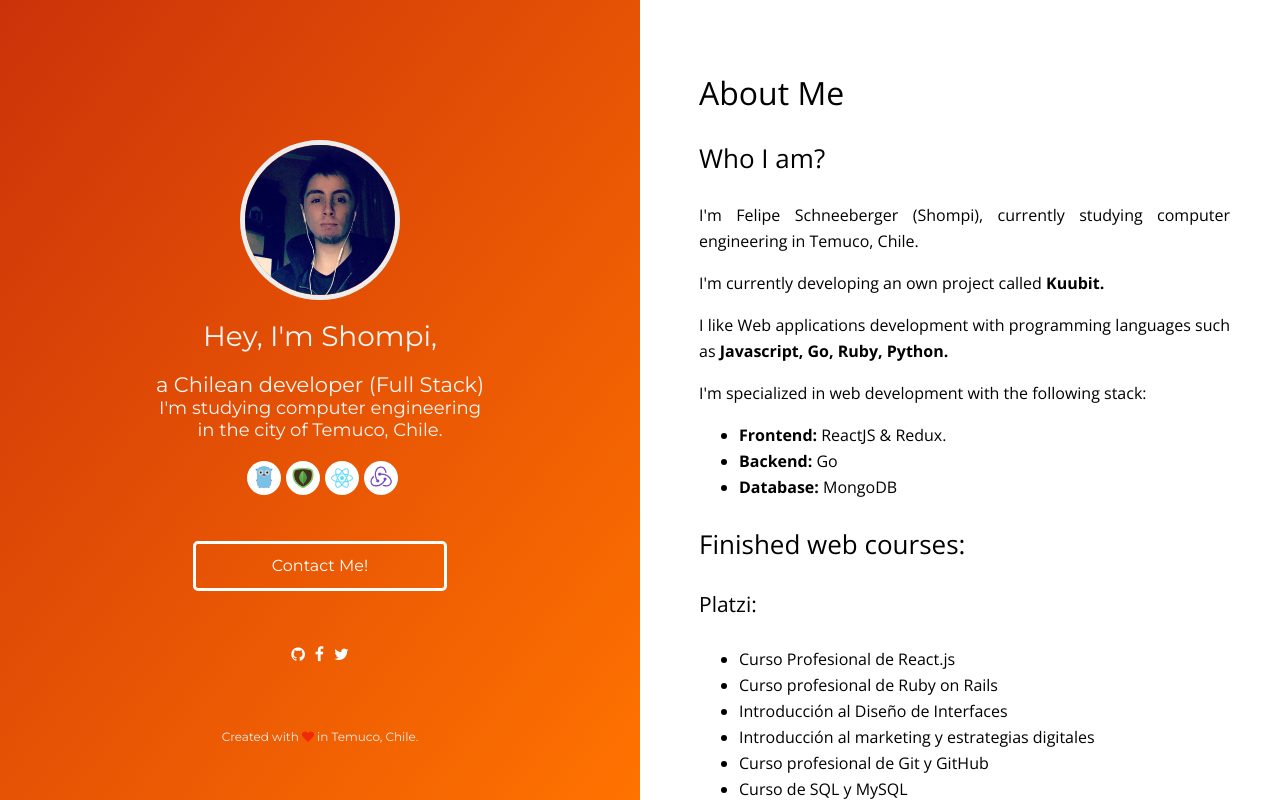
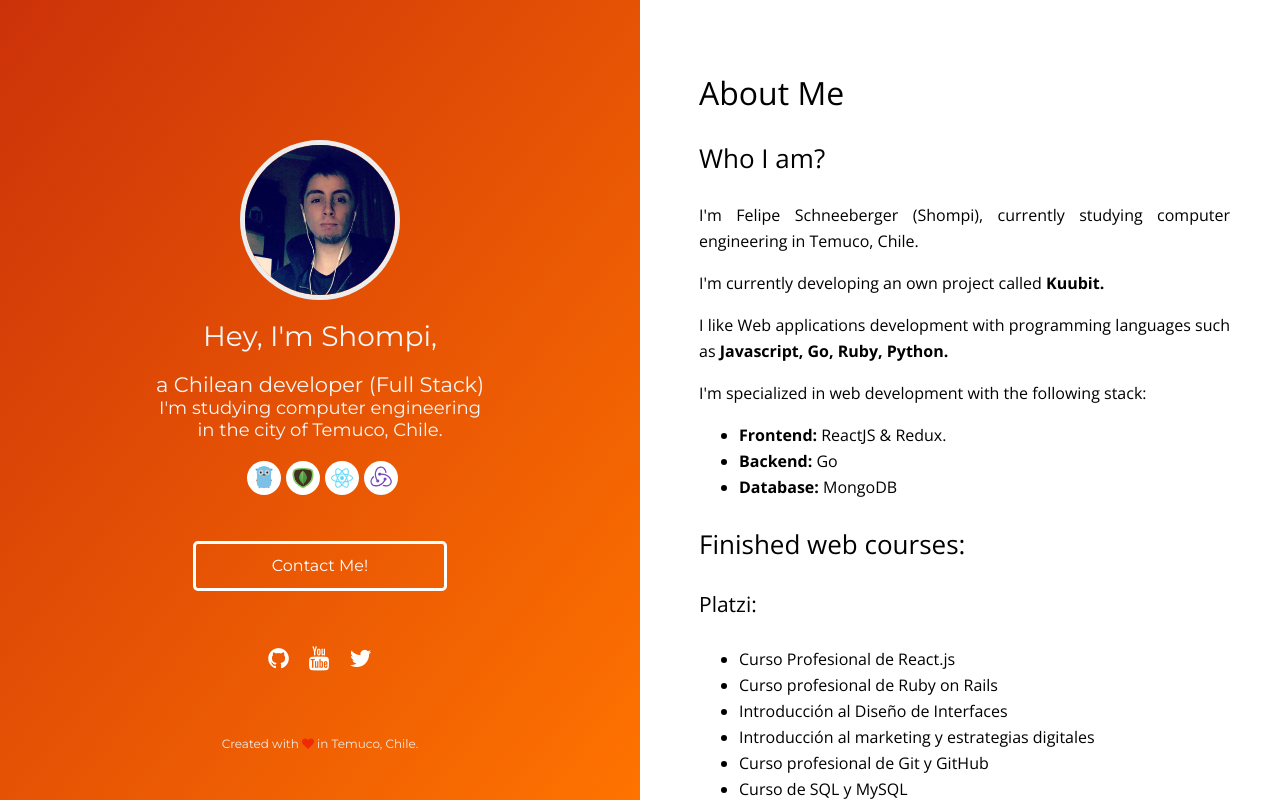
Before and after one commit to itsshompi/itsshompi-page, a React (Create React App) app: page / in a window 1280 px wide. Built offline with nearby package versions, Linux system fonts and the light colour scheme.

Commit message:
Left block ready

```diff
--- a/src/App.css
+++ b/src/App.css
@@ -138,8 +138,15 @@
 }
 .footer ul li a {
   text-decoration: none;
-  padding: 5px;
+  cursor: pointer;
+  padding: 5px 10px;
   color: #fff;
+  font-size: 24px;
+  transition: 0.3s;
+}
+.footer ul li a:hover {
+  transition: 0.3s;
+  color: #cdcdcd;
 }
 
 .container-main {
--- a/src/App.js
+++ b/src/App.js
@@ -27,9 +27,9 @@ class App extends Component {
               <a className="main-button">Contact Me!</a>
               <div className="footer">
                 <ul>
-                  <li><a className="fa fa-github"></a></li>
-                  <li><a className="fa fa-facebook"></a></li>
-                  <li><a className="fa fa-twitter"></a></li>
+                  <li><a><i className="fa fa-github"></i></a></li>
+                  <li><a><i className="fa fa-youtube"></i></a></li>
+                  <li><a><i className="fa fa-twitter"></i></a></li>
                 </ul>
                 <p>Created with <i className="fa fa-heart"></i> in Temuco, Chile.</p>
               </div>
```
